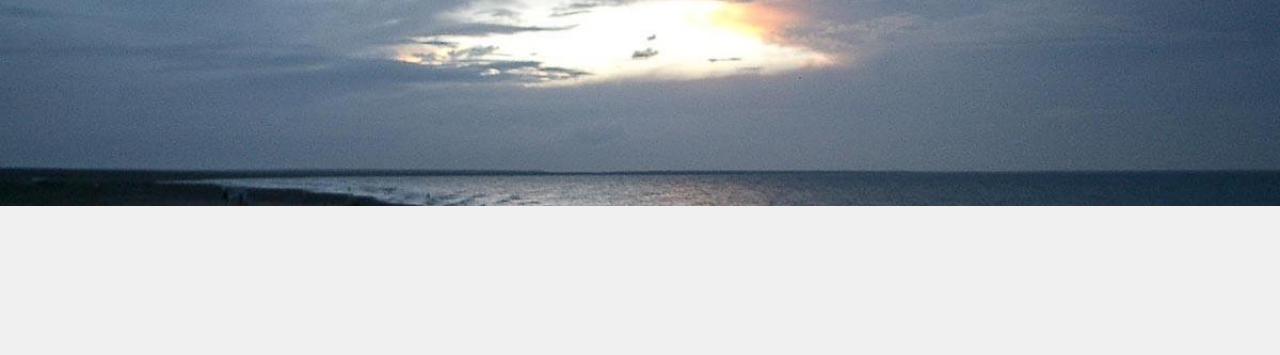
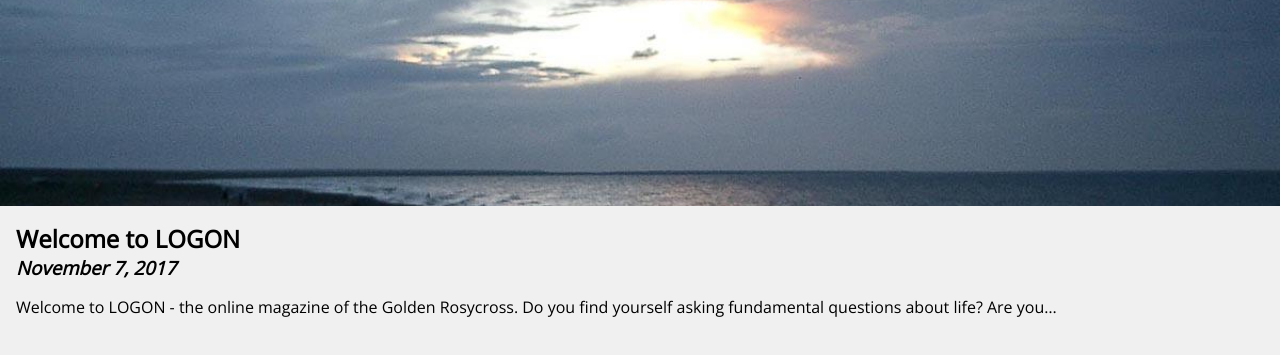
Before and after one commit to LogonMedia/logon-magazine, a Gatsby site: page / in a window 1280 px wide. Shown: the part 433-788 px from the top of the page. Built offline with nearby package versions, Linux system fonts and the light colour scheme; Gatsby itself is replaced by a stand-in of ours.

Commit message:
New Article component

```diff
--- a/gatsby-config.js
+++ b/gatsby-config.js
@@ -3,5 +3,15 @@ module.exports = {
     title: "LOGON Magazine",
   },
 
-  plugins: ["gatsby-plugin-netlify-cms"],
+  plugins: [
+    "gatsby-plugin-netlify-cms",
+    {
+      resolve: "gatsby-source-filesystem",
+      options: {
+        name: "article",
+        path: "src/article",
+      },
+    },
+    "gatsby-transformer-remark",
+  ],
 }
--- a/package.json
+++ b/package.json
@@ -16,6 +16,8 @@
   "dependencies": {
     "gatsby": "^2.23.7",
     "gatsby-plugin-netlify-cms": "^4.3.5",
+    "gatsby-source-filesystem": "^2.3.14",
+    "gatsby-transformer-remark": "^2.8.19",
     "netlify-cms-app": "^2.12.15",
     "react": "^16.13.1",
     "react-dom": "^16.13.1"
--- /dev/null
+++ b/src/components/ArticleList.js
@@ -0,0 +1,36 @@
+import React from "react"
+import { graphql, useStaticQuery } from "gatsby"
+
+import ArticlePost from "./ArticlePost"
+
+export default function ArticleList() {
+  const data = useStaticQuery(graphql`
+    {
+      allMarkdownRemark {
+        edges {
+          node {
+            id
+            frontmatter {
+              title
+              date(formatString: "MMMM D, YYYY")
+            }
+            excerpt
+          }
+        }
+      }
+    }
+  `)
+
+  return (
+    <div>
+      {data.allMarkdownRemark.edges.map(edge => (
+        <ArticlePost
+          key={edge.node.div}
+          title={edge.node.frontmatter.title}
+          date={edge.node.frontmatter.date}
+          excerpt={edge.node.excerpt}
+        />
+      ))}
+    </div>
+  )
+}
--- /dev/null
+++ b/src/components/ArticlePost.js
@@ -0,0 +1,13 @@
+import React from "react"
+
+import styles from "./ArticlePost.module.css"
+
+export default function ArticlePost({ title, date, excerpt }) {
+  return (
+    <article className={styles.article}>
+      <h2>{title}</h2>
+      <h3>{date}</h3>
+      <p>{excerpt}</p>
+    </article>
+  )
+}
--- /dev/null
+++ b/src/components/ArticlePost.module.css
@@ -0,0 +1,12 @@
+.article {
+  padding: 1rem;
+}
+
+.article h2 {
+  margin: 0;
+}
+
+.article h3 {
+  margin: 0;
+  font-style: italic;
+}
--- a/src/pages/index.js
+++ b/src/pages/index.js
@@ -1,27 +1,28 @@
-import React from 'react';
+import React from "react"
+import { graphql, useStaticQuery } from "gatsby"
 
-import { graphql, useStaticQuery } from 'gatsby';
+import ArticleList from "../components/ArticleList"
+import Layout from "../components/Layout"
 
-import Layout from '../components/Layout';
-
-import styles from './index.module.css';
+import styles from "./index.module.css"
 
 export default function IndexPage() {
   const data = useStaticQuery(graphql`
-  {
-    site {
-      siteMetadata {
-        title
+    {
+      site {
+        siteMetadata {
+          title
+        }
       }
     }
-  }
-`);
+  `)
 
   return (
     <Layout>
       <div id={styles.hero}>
         <h1>{data.site.siteMetadata.title}</h1>
       </div>
+      <ArticleList />
     </Layout>
-  );
+  )
 }
```
Also changed, not shown: 1 other file.
